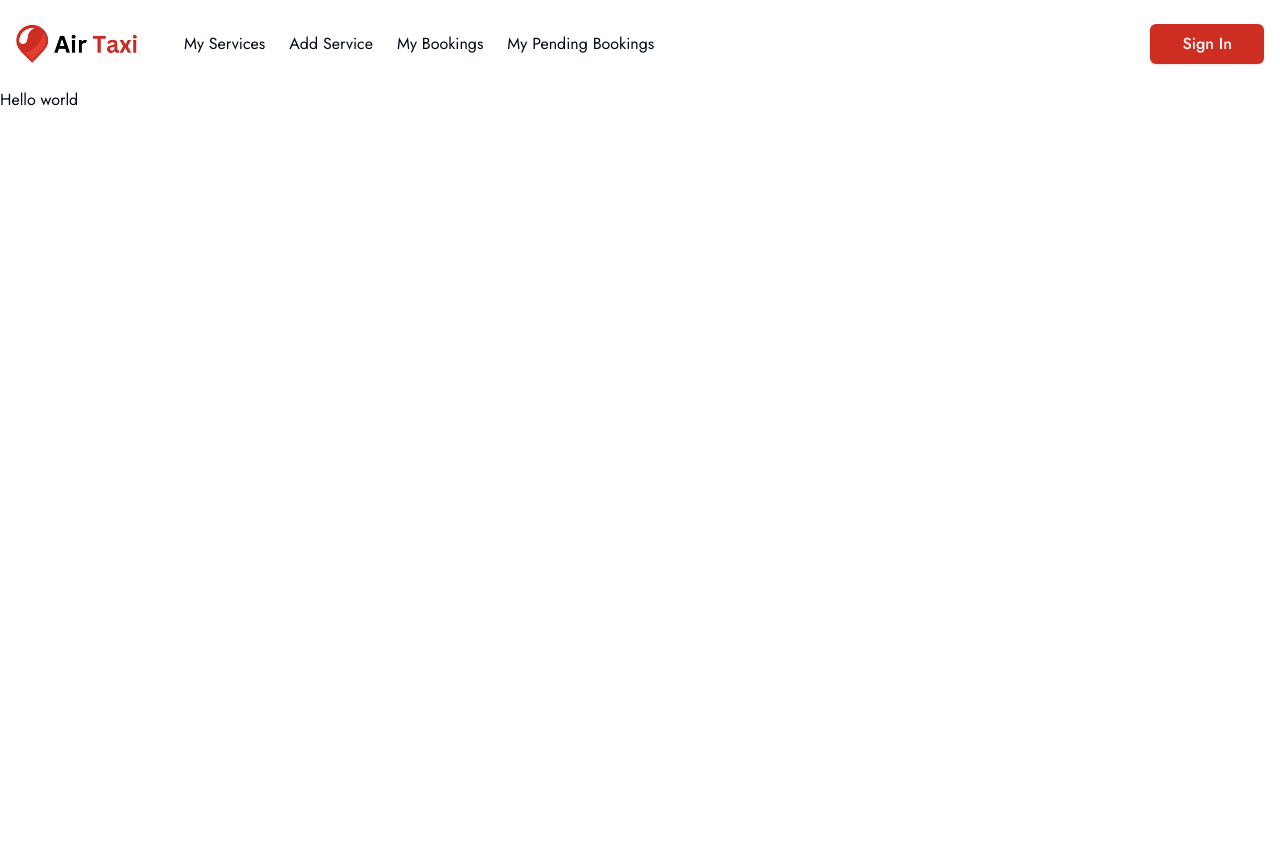
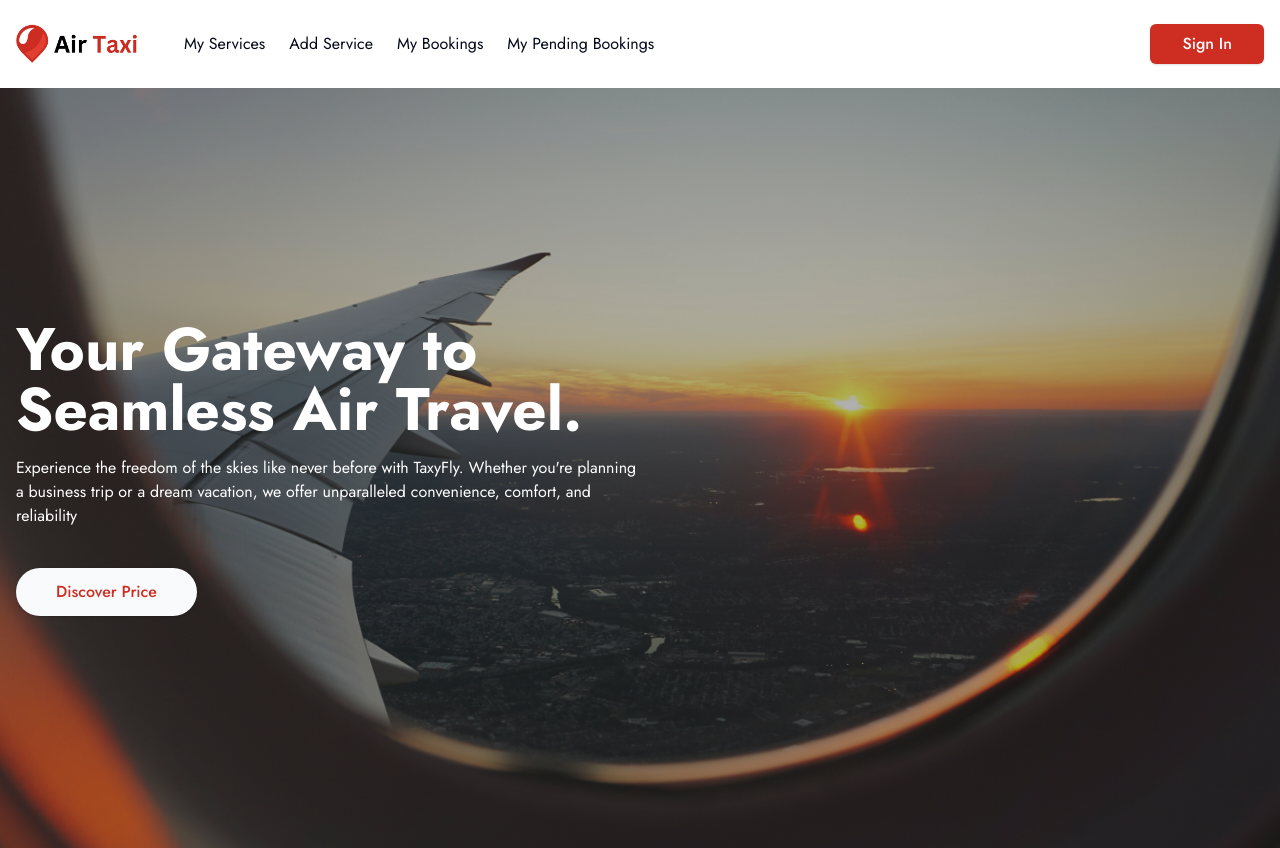
Before and after one commit to MahidunNobi/Air-Taxi, a Next.js app: page / in a window 1280 px wide. Before the commit the page ends 800 px from the top, so only its background shows below. Built offline with nearby package versions, Linux system fonts and the light colour scheme.

Commit message:
Add: Hero Section

```diff
--- a/src/app/globals.css
+++ b/src/app/globals.css
@@ -7,10 +7,12 @@ body {
   font-family: "Jost", sans-serif;
 }
 
-/*
-Primary: #cd2c22
-Light: #e83327
- */
+.hero-bg {
+  background: linear-gradient(to right, #33333363, #33333363), url("/hero.jpg");
+  background-position: center;
+  background-repeat: no-repeat;
+  background-size: cover;
+}
 
 @layer base {
   :root {
--- a/src/app/page.tsx
+++ b/src/app/page.tsx
@@ -1,3 +1,9 @@
+import Hero from "@/components/Home/Hero/Hero";
+
 export default function Home() {
-  return <>Hello world</>;
+  return (
+    <>
+      <Hero />
+    </>
+  );
 }
--- /dev/null
+++ b/src/components/Home/Hero/Hero.tsx
@@ -0,0 +1,31 @@
+import { Button } from "@/components/ui/button";
+
+const Hero = () => {
+  return (
+    <section className="hero-bg h-[95vh] text-white grid place-content-center">
+      <div className="container">
+        {/* ----------Intro--------- */}
+        <div className="max-w-[50%]">
+          <h1 className="text-4xl md:text-6xl font-bold">
+            Your Gateway to Seamless Air Travel.
+          </h1>
+          <p className="mt-4">
+            Experience the freedom of the skies like never before with TaxyFly.
+            Whether you&apos;re planning a business trip or a dream vacation, we
+            offer unparalleled convenience, comfort, and reliability
+          </p>
+
+          <Button variant={"white"} className="px-10 py-6 rounded-3xl mt-10">
+            {" "}
+            Discover Price{" "}
+          </Button>
+        </div>
+
+        {/* -------------Form---------- */}
+        <div></div>
+      </div>
+    </section>
+  );
+};
+
+export default Hero;
--- a/src/components/ui/button.tsx
+++ b/src/components/ui/button.tsx
@@ -11,6 +11,8 @@ const buttonVariants = cva(
       variant: {
         default:
           "bg-primary text-primary-foreground shadow hover:bg-primary-light",
+        white:
+          "bg-primary-foreground text-primary shadow hover:bg-primary hover:text-primary-foreground",
         destructive:
           "bg-destructive text-destructive-foreground shadow-sm hover:bg-destructive/90",
         outline:
```
Also changed, not shown: src/components/Shared/Navbar/Navbar.tsx (+1 -6 lines), public/hero.jpg (added).
